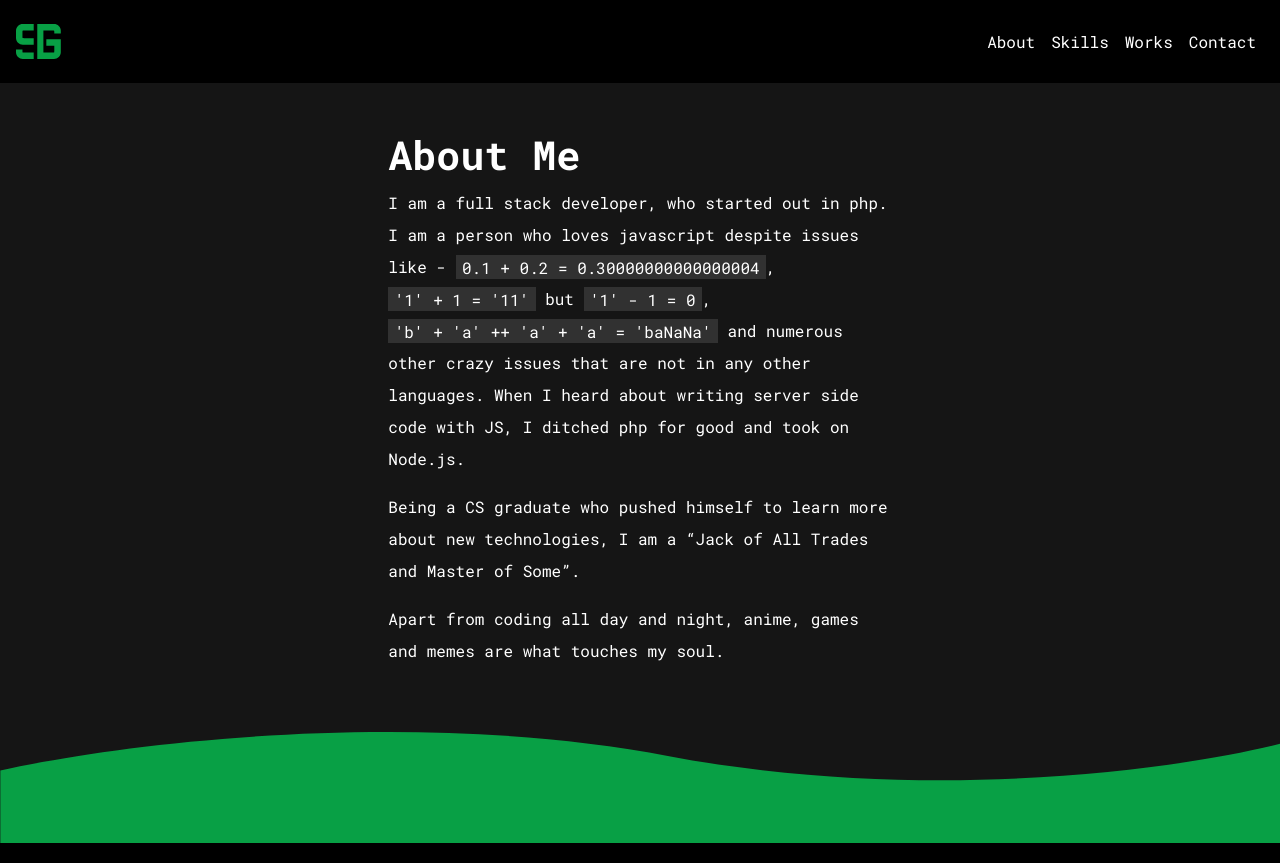
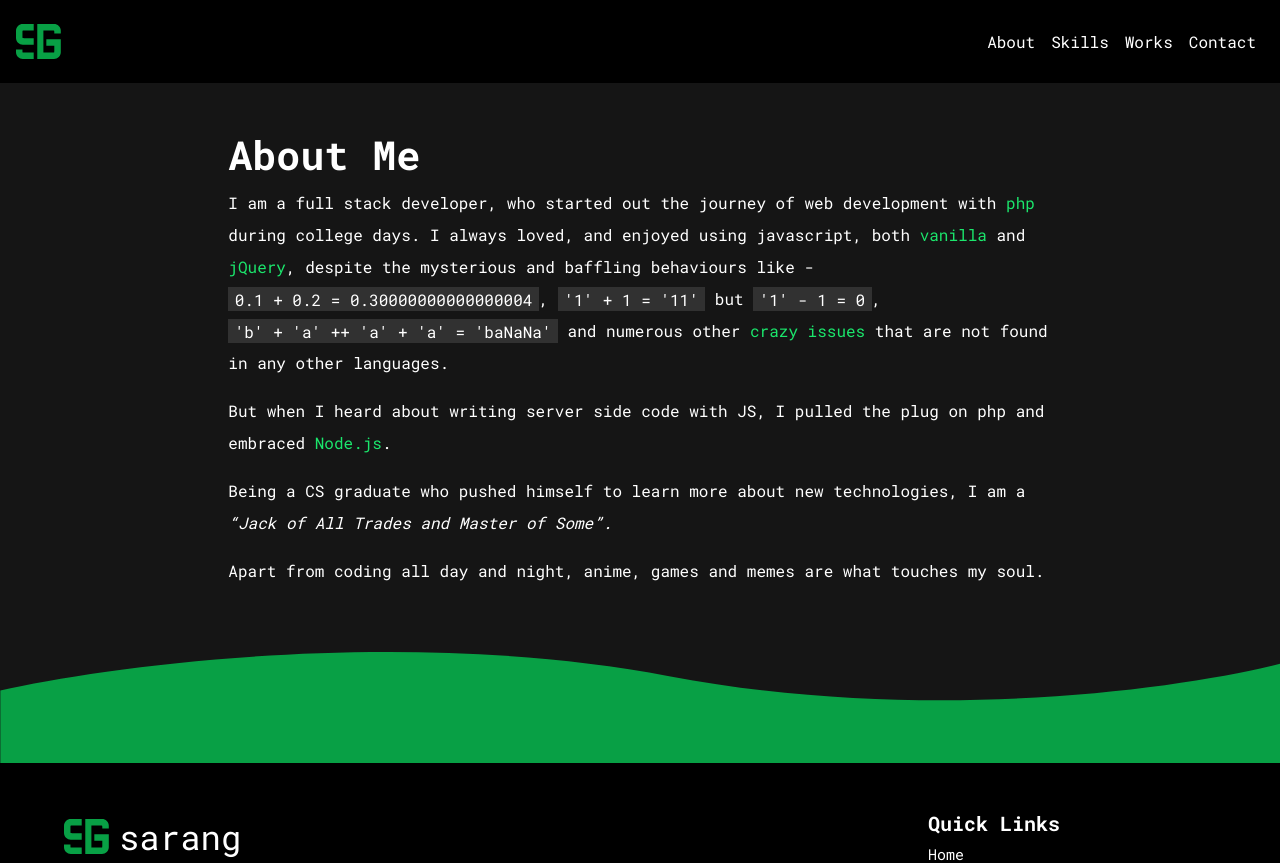
Before and after one commit to sarangnx/sarangnx.github.io, a Vue app: page /about in a window 1280 px wide. Shown: the top 863 px of the page. Built offline with nearby package versions, Linux system fonts and the light colour scheme.

Commit message:
added more info

```diff
--- a/src/views/About.vue
+++ b/src/views/About.vue
@@ -1,25 +1,35 @@
 <template>
     <div class="wrapper">
-        <div class="about col-12 col-sm-8 col-lg-5 pt-5 mx-auto">
+        <div class="about col-12 col-sm-10 col-lg-8 pt-5 mx-auto">
             <h1>About Me</h1>
             <p>
-                I am a full stack developer, who started out in php. I am a
-                person who loves javascript despite issues like -
-                <span class="code">0.1 + 0.2 = 0.30000000000000004</span>,
-                <span class="code">'1' + 1 = '11'</span> but
-                <span class="code">'1' - 1 = 0</span>,
-                <span class="code">'b' + 'a' ++ 'a' + 'a' = 'baNaNa'</span> and
-                numerous other crazy issues that are not in any other languages.
-                When I heard about writing server side code with JS, I ditched
-                php for good and took on Node.js.
+                I am a full stack developer, who started out the journey of web development with
+                <a href="https://www.php.net/" title="php" target="_blank">php</a> during college days. I always loved,
+                and enjoyed using javascript, both
+                <a
+                    href="https://developer.mozilla.org/en-US/docs/Web/JavaScript"
+                    title="Just plain old javascript with a fancy name to sound cool and confuse people."
+                    target="_blank"
+                >
+                    vanilla
+                </a>
+                and <a href="https://jquery.com/" title="Rikudō Sennin" target="_blank">jQuery</a>, despite the
+                mysterious and baffling behaviours like - <span class="code">0.1 + 0.2 = 0.30000000000000004</span>,
+                <span class="code">'1' + 1 = '11'</span> but <span class="code">'1' - 1 = 0</span>,
+                <span class="code">'b' + 'a' ++ 'a' + 'a' = 'baNaNa'</span> and numerous other
+                <a href="https://github.com/denysdovhan/wtfjs" title="🤯" target="_blank">crazy issues</a>
+                that are not found in any other languages.
             </p>
             <p>
-                Being a CS graduate who pushed himself to learn more about new
-                technologies, I am a “Jack of All Trades and Master of Some”.
+                But when I heard about writing server side code with JS, I pulled the plug on php and embraced
+                <a href="https://nodejs.org/en/" title="awesomeness" target="_blank">Node.js</a>.
+            </p>
+            <p>
+                Being a CS graduate who pushed himself to learn more about new technologies, I am a
+                <i>“Jack of All Trades and Master of Some”.</i>
             </p>
             <p class="m-0">
-                Apart from coding all day and night, anime, games and memes are
-                what touches my soul.
+                Apart from coding all day and night, anime, games and memes are what touches my soul.
             </p>
         </div>
     </div>
@@ -33,10 +43,15 @@
 
     p {
         line-height: 2em;
+        white-space: wrap;
         span.code {
             white-space: nowrap;
             background: #313131;
             padding: 0.1em 0.4em;
+        }
+        a {
+            color: #1be66c;
+            white-space: nowrap;
         }
     }
 }
```
